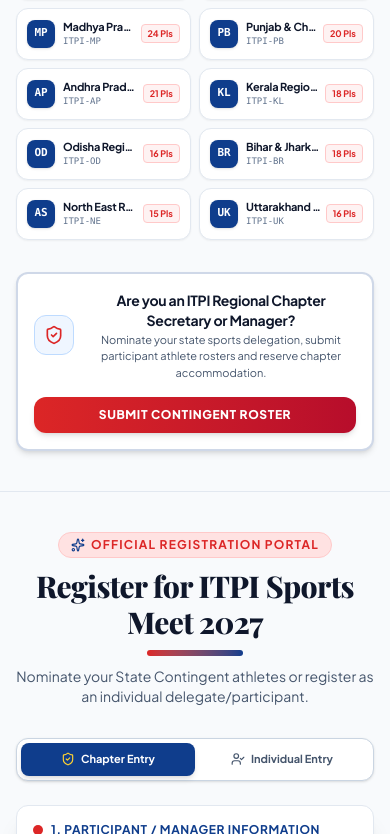
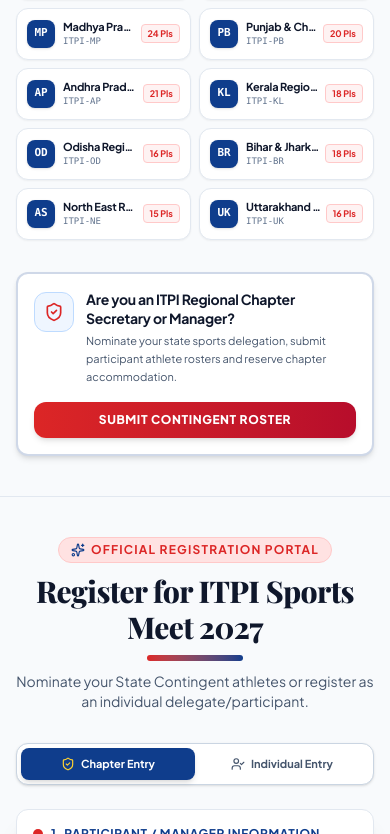
Before and after one commit to ankurpatel926091-arch/ITPI-sports-frontend, a React (Vite) app: page / in a window 390 px wide. Shown: the part 11166-12000 px from the top of the page. Built offline with nearby package versions, Linux system fonts and the light colour scheme; the HTML template or start-up script is replaced by a standard one; a web font is replaced by a local one.

Commit message:
style: left-align chapter manager callout text in mobile view

```diff
--- a/src/components/home/ContingentsCounterSection.jsx
+++ b/src/components/home/ContingentsCounterSection.jsx
@@ -58,16 +58,16 @@ export default function ContingentsCounterSection() {
         </div>
 
         {/* Chapter Manager Callout Box */}
-        <div className="mt-8 sm:mt-10 p-4 sm:p-8 rounded-xl sm:rounded-2xl bg-white border-2 border-[#0F3D8C]/20 shadow-md flex flex-col sm:flex-row items-center justify-between gap-4 sm:gap-6">
-          <div className="flex items-center gap-3 sm:gap-4 text-center sm:text-left">
-            <div className="w-10 h-10 sm:w-12 sm:h-12 rounded-xl bg-blue-50 border border-blue-200 text-[#0F3D8C] flex items-center justify-center shrink-0">
+        <div className="mt-8 sm:mt-10 p-4 sm:p-8 rounded-xl sm:rounded-2xl bg-white border-2 border-[#0F3D8C]/20 shadow-md flex flex-col sm:flex-row items-start sm:items-center justify-between gap-4 sm:gap-6">
+          <div className="flex items-start gap-3 sm:gap-4 text-left">
+            <div className="w-10 h-10 sm:w-12 sm:h-12 rounded-xl bg-blue-50 border border-blue-200 text-[#0F3D8C] flex items-center justify-center shrink-0 mt-0.5">
               <ShieldCheck className="w-5 h-5 sm:w-6 sm:h-6 text-[#DC2626]" />
             </div>
-            <div>
-              <h4 className="text-sm sm:text-base font-bold text-slate-900">
+            <div className="text-left">
+              <h4 className="text-sm sm:text-base font-bold text-slate-900 leading-snug">
                 Are you an ITPI Regional Chapter Secretary or Manager?
               </h4>
-              <p className="text-[11px] sm:text-xs text-slate-600 mt-0.5">
+              <p className="text-[11px] sm:text-xs text-slate-600 mt-1 leading-relaxed">
                 Nominate your state sports delegation, submit participant athlete rosters and reserve chapter accommodation.
               </p>
             </div>
```
